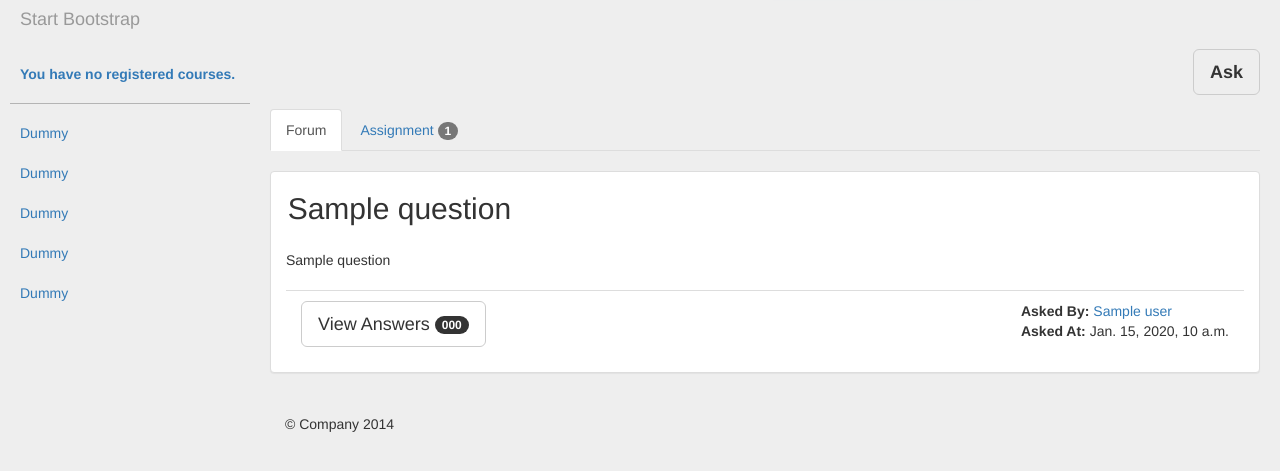
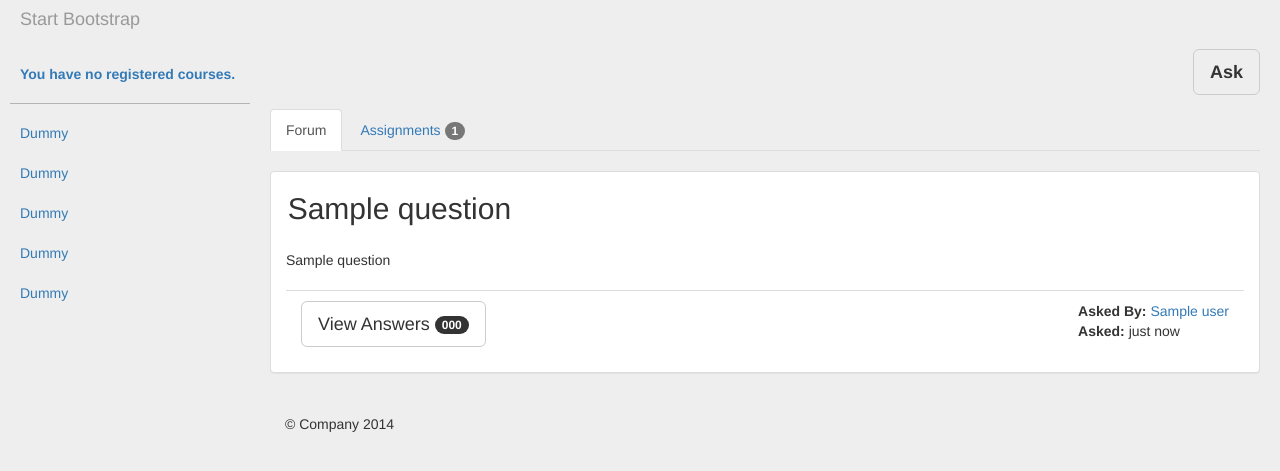
Before and after one commit to Medha11/Social-Network, a Django app: template src/templates/forum/forum.html in a window 1280 px wide. Shown: the part 51-522 px from the top of the page. Run offline with Django 3.2, Linux system fonts and the light colour scheme; tables that the repository leaves empty hold one stand-in row (values such as "Sample post"); the template is opened without the code that fills it: values that come from a table or form of the project are taken from there, most other values are stand-ins (such as "Sample title", 1, 10 or a date in 2020); some libraries are stand-ins or nearby versions.

Commit message:
updated assignment

```diff
--- a/src/forum/views.py
+++ b/src/forum/views.py
@@ -111,9 +111,11 @@ def post(request,course_id=None,question_id=None):
 				date = deadline[6:]+'-'+deadline[:2]+'-'+deadline[3:5]
 				new_assignment = Assignment(title=title, description=description,
 					course=Course.objects.get(id=course_id), deadline=date)
-				new_assignment
+
 				if 'files' in request.FILES:
 					create_assignment(request.FILES.getlist('files'),course_id,new_assignment)
+				else:
+					new_assignment.save()
 
 				return HttpResponseRedirect('/forum/'+course_id)
 
--- a/src/socnet/settings.py
+++ b/src/socnet/settings.py
@@ -87,13 +87,13 @@ DATABASES = {
 
 LANGUAGE_CODE = 'en-us'
 
-TIME_ZONE = 'UTC'
+TIME_ZONE = 'Asia/Kolkata'
 
 USE_I18N = True
 
 USE_L10N = True
 
-USE_TZ = True
+USE_TZ = False
 
 
 # Static files (CSS, JavaScript, Images)
--- a/src/templates/forum/forum.html
+++ b/src/templates/forum/forum.html
@@ -1,6 +1,6 @@
 {% extends 'second_base.html' %}
-{% load staticfiles%}
-
+{% load staticfiles %}
+{% load time_short %}
 {% block second_content %}
 
 <!-- Datepicker css -->
@@ -138,7 +138,19 @@
 
 <ul id="myTab" class="nav nav-tabs" role="tablist">
       <li role="presentation" class="active"><a href="#forum" id="forum-tab" role="tab" data-toggle="tab" aria-controls="forum" aria-expanded="true">Forum <span class="badge"></span> </a></li>
-      <li role="presentation"><a href="#assignment" role="tab" id="assignment-tab" data-toggle="tab" aria-controls="assignment">Assignment <span class="badge">{{ assignments|length }}</span></a></li>
+      <li role="presentation"><a href="#assignment" role="tab" id="assignment-tab" data-toggle="tab" aria-controls="assignment">Assignments
+
+
+
+          {% if assignments %}
+            <span class="badge"> {{ assignments|length }}</span>
+          {% endif %}
+
+
+
+
+
+      </a></li>
     <!--  <li role="presentation" class="dropdown">
         <a href="#" id="myTabDrop1" class="dropdown-toggle" data-toggle="dropdown" aria-controls="myTabDrop1-contents">Dropdown <span class="caret"></span></a>
         <ul class="dropdown-menu" role="menu" aria-labelledby="myTabDrop1" id="myTabDrop1-contents">
@@ -191,7 +203,7 @@
                       {% else %}
                         <strong> Asked By: </strong> <a href="{% url 'profile' %}{{ question.user.user.username }}"> {{ question.user.user.get_full_name }} </a> <br>
                       {% endif %}
-                        <strong> Asked At: </strong> {{ question.date  }}
+                        <strong> Asked: </strong> {{ question.date|age  }}
                       </span>
                   </li>
 
@@ -234,8 +246,9 @@
 
                 {{ assignment.description|safe }}
                 <br> </br>
-
-                <a class="btn btn-primary" href="{% url 'home' %}media/{{ assignment.file }}"> Download Assignment </a>
+                {% if assignment.file %}
+                  <a class="btn btn-primary" href="{% url 'home' %}media/{{ assignment.file }}"> Download Assignment </a>
+                {%  endif %}
 
                 <br> <br>
                   <li class="list-group-item" style="background-color:transparent">
@@ -246,9 +259,9 @@
                       {% else %}
                         <strong> Asked By: </strong> <a href="{% url 'profile' %}{{ question.user.user.username }}"> {{ question.user.user.get_full_name }} </a> <br>
                       {% endif %} -->
-                        <strong> Assigned At: </strong> {{ assignment.date  }}
+                        <strong> Assigned: </strong> {{ assignment.date|age  }}
                         <br>
-                        <strong> Deadline: </strong> {{ assignment.deadline  }}
+                        <strong> Time left: </strong> {{ assignment.deadline|until  }}
                       </span>
                   </li>
 
```
Also changed, not shown: src/templates/forum/answers.html (+4 -4 lines), 2 other files.
